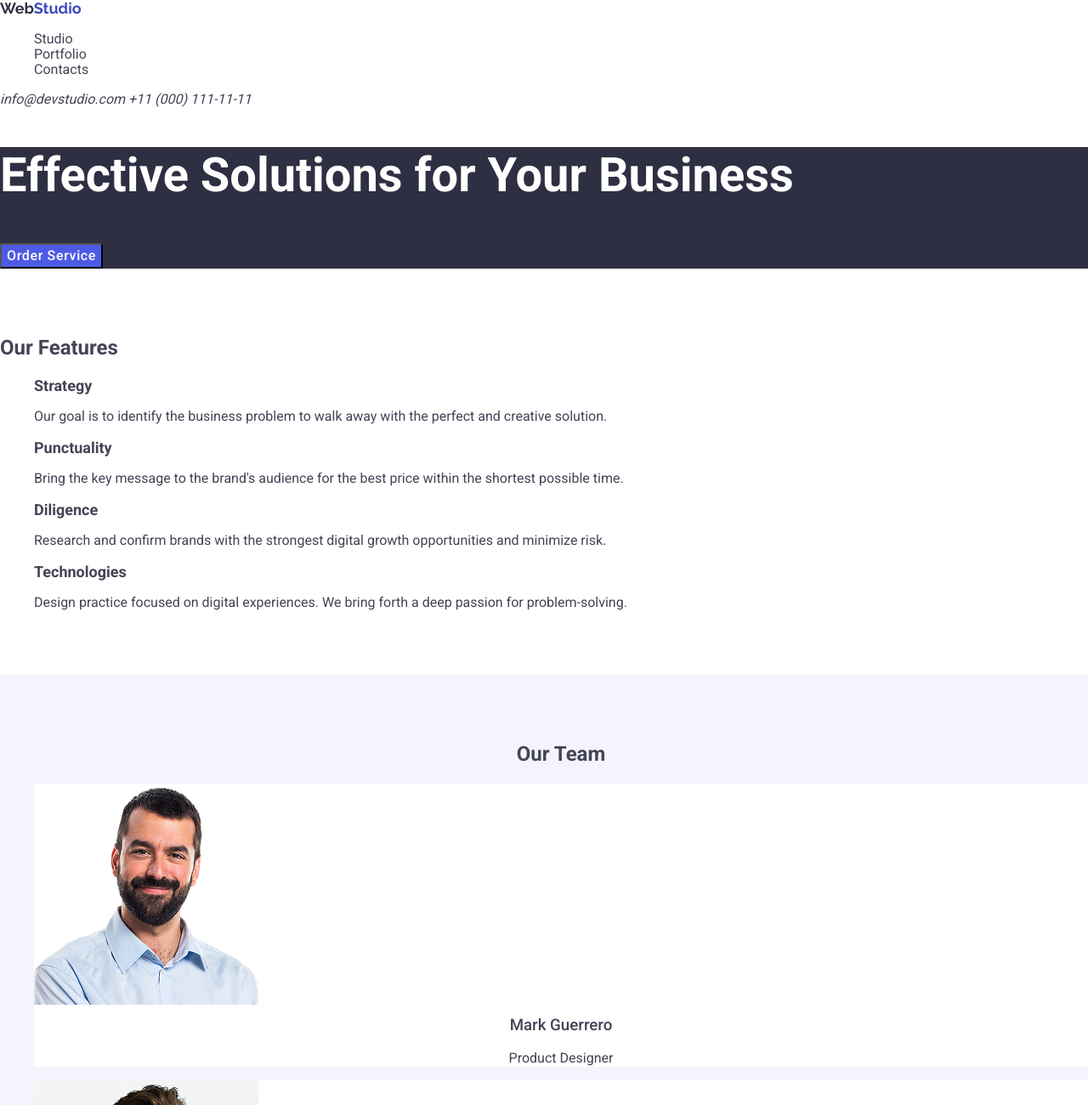
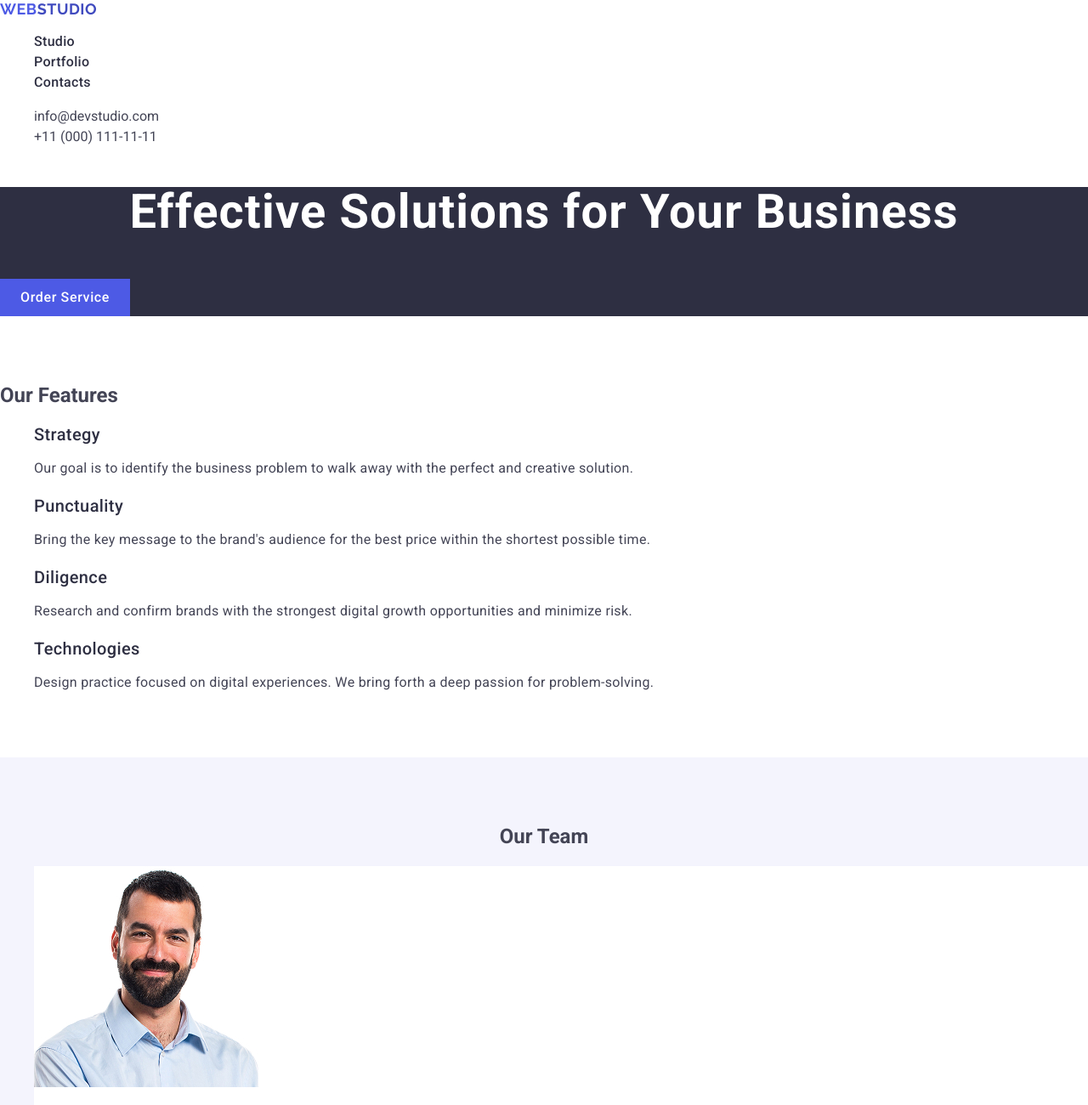
Before and after one commit to Villy18/goit-markup-hw-02, a plain HTML site: page index.html in a window 1280 px wide. Shown: the top 1300 px of the page at 85% size. Drawn offline with nearby package versions, Linux system fonts and the light colour scheme.

Commit message:
maybi final 2

```diff
--- a/css/styles.css
+++ b/css/styles.css
@@ -15,7 +15,12 @@ a:hover {
 
 a {
     text-decoration: none;
-    color: currentColor; /
+    color: currentColor;
+}
+
+.hero-button:hover,
+.hero-button:focus {
+    background-color: #404bbf;
 }
 
 button {
@@ -30,13 +35,25 @@ button {
     font-family: "Raleway", sans-serif;
     font-size: 18px;
     font-weight: 700;
+    line-height: 1.17;
+    letter-spacing: 0.03em;
+    text-transform: uppercase;
+    color: #2e2f42;
+    text-decoration: none;
+}
+
+.logo-accent {
     color: #4d5ae5;
 }
 
-.logo-accent {
+.nav-link {
+    font-size: 16px;
+    font-weight: 500;
+    line-height: 1.5;
+    letter-spacing: 0.02em;
     color: #2e2f42;
+    text-decoration: none;
 }
-
 
 .nav-link:hover,
 .nav-link:focus {
@@ -62,12 +79,17 @@ button {
 
 .hero {
     background-color: #2e2f42;
+
 }
 
 .hero-title {
     font-size: 56px;
-    line-height: 1.2;
+    font-weight: 700;
+    line-height: 1.07;
+    letter-spacing: 0.02em;
+    text-align: center;
     color: #ffffff;
+    margin-bottom: 48px;
 }
 
 .hero-button {
@@ -77,11 +99,6 @@ button {
     background-color: #4d5ae5;
     border: none;
     cursor: pointer;
-}
-
-.hero-button {
-    background-color: #404bbf;
-    color: #ffffff;
 }
 
 .features {
@@ -94,15 +111,27 @@ button {
 }
 
 .features-subtitle {
-    font-size: 18px;
+    font-size: 20px;
+    line-height: 1.2;
+    font-weight: 500;
+    letter-spacing: 0.02em;
+    color: #2e2f42;
     margin-bottom: 8px;
 }
+.features-text {
+    font-size: 16px;
+    line-height: 1.5;
+    letter-spacing: 0.02em;
+}
+
 .team-title {
     text-align: center;
 }
+
 .team {
     background-color: #f4f4fd;
     padding: 60px 0;
+
 }
 
 .team-item {
@@ -111,13 +140,19 @@ button {
 }
 
 .team-name {
-    margin-top: 10px;
+    font-size: 20px;
+    line-height: 1.2;
     font-weight: 500;
-    text-align: center;
+    letter-spacing: 0.02em;
+    color: #2e2f42;
+    margin: 32px 0 8px;
 }
+
 .team-position {
-    text-align: center;
-    color: #434455;
+    font-size: 16px;
+    line-height: 1.5;
+    letter-spacing: 0.02em;
+    margin-bottom: 32px;
 }
 
 .portfolio-title {
@@ -136,16 +171,39 @@ button {
     padding: 10px;
 }
 
+.portfolio-name {
+    font-size: 20px;
+    line-height: 1.2;
+    font-weight: 500;
+    letter-spacing: 0.02em;
+    color: #2e2f42;
+    margin-bottom: 8px;
+}
+
+.portfolio-category {
+    font-size: 16px;
+    line-height: 1.5;
+    letter-spacing: 0.02em;
+}
+
 .footer {
     background-color: #2e2f42;
     padding: 40px 0;
 }
 
-.logo-footer .logo-accent {
+.footer .logo {
     color: #f4f4fd;
 }
 
+.logo-footer .logo-accent {
+    color: #4d5ae5;
+}
+
 .footer-text {
+    font-size: 16px;
+    line-height: 1.5;
+    letter-spacing: 0.02em;
     color: #f4f4fd;
-    margin-top: 10px;
+    max-width: 264px;
+    margin-top: 16px;
 }
--- a/index.html
+++ b/index.html
@@ -5,6 +5,8 @@
     <meta charset="UTF-8" />
     <meta name="viewport" content="width=device-width, initial-scale=1.0" />
     <title>WebStudio</title>
+    <link rel="preconnect" href="https://fonts.googleapis.com" />
+    <link rel="preconnect" href="https://fonts.gstatic.com" crossorigin />
     <link rel="stylesheet" href="https://cdnjs.cloudflare.com/ajax/libs/modern-normalize/3.0.1/modern-normalize.min.css" />
     <link href="https://fonts.googleapis.com/css2?family=Raleway:wght@700&family=Roboto:wght@400;500;700&display=swap"
         rel="stylesheet" />
@@ -17,23 +19,41 @@
             <span class="logo-accent">Web</span>Studio
         </a>
         <nav>
-        <ul>
-            <li><a href="./index.html">Studio</a></li>
-            <li><a href="#portfolio">Portfolio</a></li>
-            <li><a href="#contacts">Contacts</a></li>
-        </ul>
-        </nav>
+          <ul class="nav-list">
+             <li class="nav-item">
+                 <a href="./index.html" class="nav-link">Studio</a>
+             </li>
+             <li class="nav-item">
+                 <a href="#portfolio" class="nav-link">Portfolio</a>
+             </li>
+             <li class="nav-item">
+                 <a href="#contacts" class="nav-link">Contacts</a>
+             </li>
+         </ul>
 
-        <address class="header__contacts">
-            <a href="mailto:info@devstudio.com">info@devstudio.com</a>
-            <a href="tel:+110001111111">+11 (000) 111-11-11</a>
+     </nav>
+
+        <address class="header-contacts">
+            <ul class="contacts-list">
+                <li class="contacts-item">
+                    <a href="mailto:info@devstudio.com" class="contacts-link">
+                        info@devstudio.com
+                    </a>
+                </li>
+                <li class="contacts-item">
+                    <a href="tel:+110001111111" class="contacts-link">
+                        +11 (000) 111-11-11
+                    </a>
+                </li>
+            </ul>
         </address>
+
     </header>
 
     <main>
         <section class="hero">
             <h1 class="hero-title">Effective Solutions for Your Business</h1>
-            <button type="button">Order Service</button>
+            <button class="hero-button" type="button">Order Service</button>
         </section>
 
         <section class="features">
@@ -75,8 +95,9 @@
         </section>
 
         <section class="team">
+            <h2 class="team-title">Our Team</h2>
+
              <ul class="team-list">
-            <h2 class="team-title">Our Team</h2>
                 <li class="team-item">
                     <img src="./images/imgmark.jpg" alt="Mark Guerrero" width="264" />
                     <h3 class="team-name">Mark Guerrero</h3>
```
